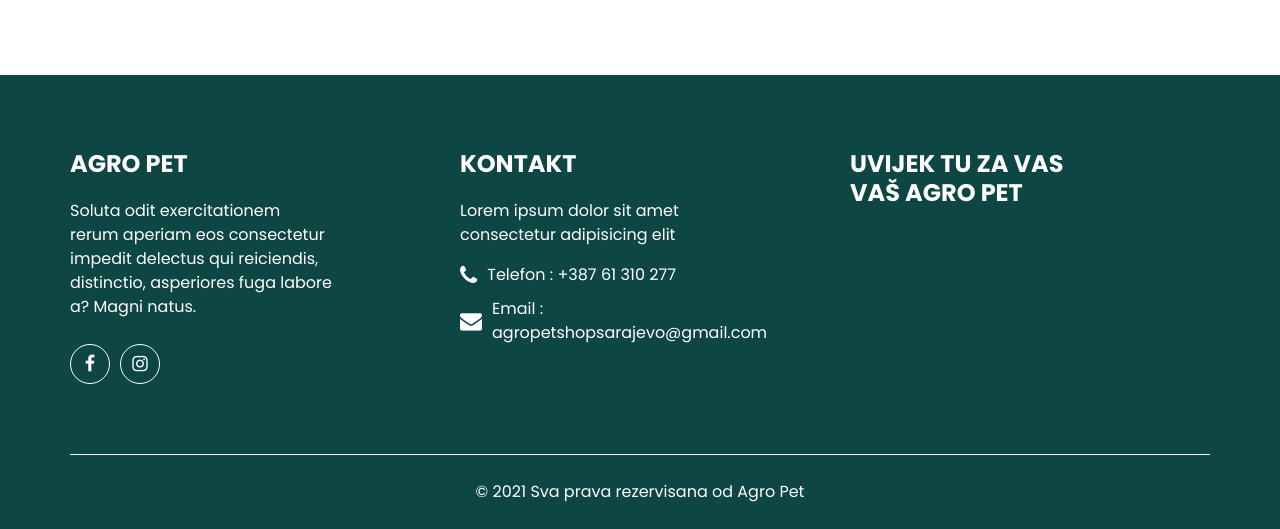
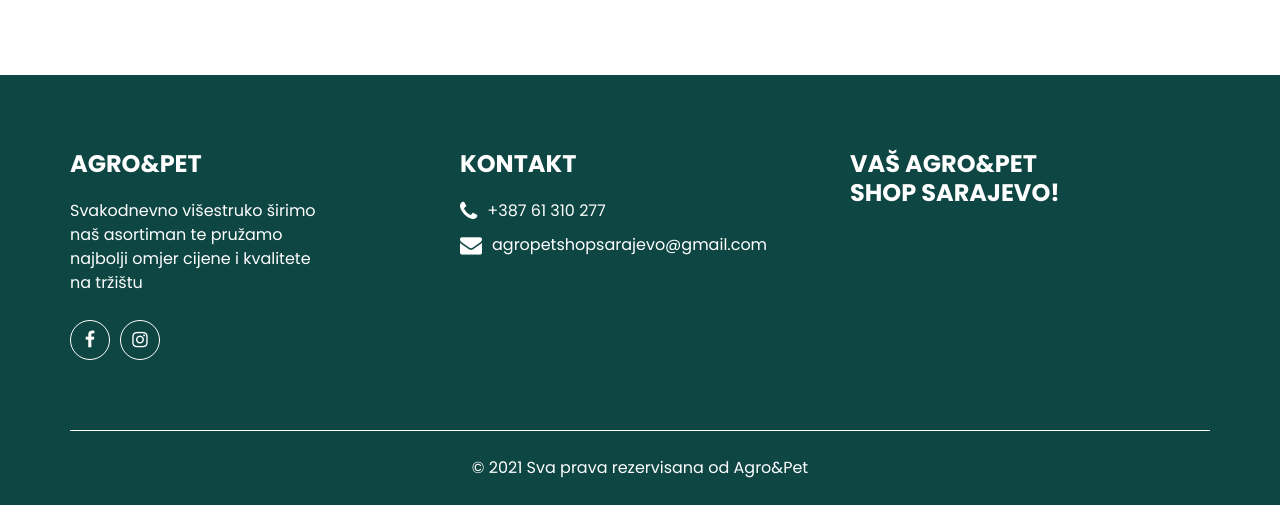
Before and after one commit to ervinjahic65/agropet, a plain HTML site: page contact.html in a window 1280 px wide. Shown: the part 723-1252 px from the top of the page. After the commit the page ends 1228 px from the top, so only its background shows below. Drawn offline with Linux system fonts and the light colour scheme; some packages are replaced by stand-ins of ours.

Commit message:
added features

```diff
--- a/contact.html
+++ b/contact.html
@@ -12,7 +12,7 @@
   <meta name="description" content="" />
   <meta name="author" content="" />
 
-  <title> AGRO PET </title>
+  <title> Agro&Pet </title>
 
   <!-- bootstrap core css -->
   <link rel="stylesheet" type="text/css" href="css/bootstrap.css" />
@@ -37,7 +37,7 @@
         <nav class="navbar navbar-expand-lg custom_nav-container">
           <a class="navbar-brand" href="index.html">
             <span>
-              AGRO PET
+              AGRO&PET
             </span>
           </a>
           <div class="" id="">
@@ -100,11 +100,11 @@
           <div class="footer_detail">
             <a href="index.html">
               <h4>
-                AGRO PET
+                AGRO&PET
               </h4>
             </a>
             <p>
-              Soluta odit exercitationem rerum aperiam eos consectetur impedit delectus qui reiciendis, distinctio, asperiores fuga labore a? Magni natus.
+              Svakodnevno višestruko širimo naš asortiman te pružamo najbolji omjer cijene i kvalitete na tržištu
             </p>
             <div class="social_box">
               <a href="">
@@ -120,21 +120,18 @@
           <h4>
             Kontakt
           </h4>
-          <p>
-            Lorem ipsum dolor sit amet consectetur adipisicing elit
-          </p>
           <div class="contact_nav">
 
             <a href="">
               <i class="fa fa-phone" aria-hidden="true"></i>
               <span>
-                Telefon : +387 61 310 277
+                +387 61 310 277
               </span>
             </a>
             <a href="">
               <i class="fa fa-envelope" aria-hidden="true"></i>
               <span>
-                Email : agropetshopsarajevo@gmail.com
+                agropetshopsarajevo@gmail.com
               </span>
             </a>
           </div>
@@ -142,8 +139,8 @@
         <div class="col-md-4 footer-col">
           <div class="footer_form">
             <h4>
-              UVIJEK TU ZA VAS <br>
-              VAŠ AGRO PET
+              Vaš Agro&Pet <br>
+              Shop Sarajevo!
             </h4>
           </div>
         </div>
@@ -151,7 +148,7 @@
       <div class="footer-info">
         <p>
           &copy; <span id="displayYear"></span> Sva prava rezervisana od
-          <a href="https://html.design/">Agro Pet</a>
+          <a href="#">Agro&Pet</a>
         </p>
       </div>
     </div>
```
Also changed, not shown: index.html (+11 -15 lines).
